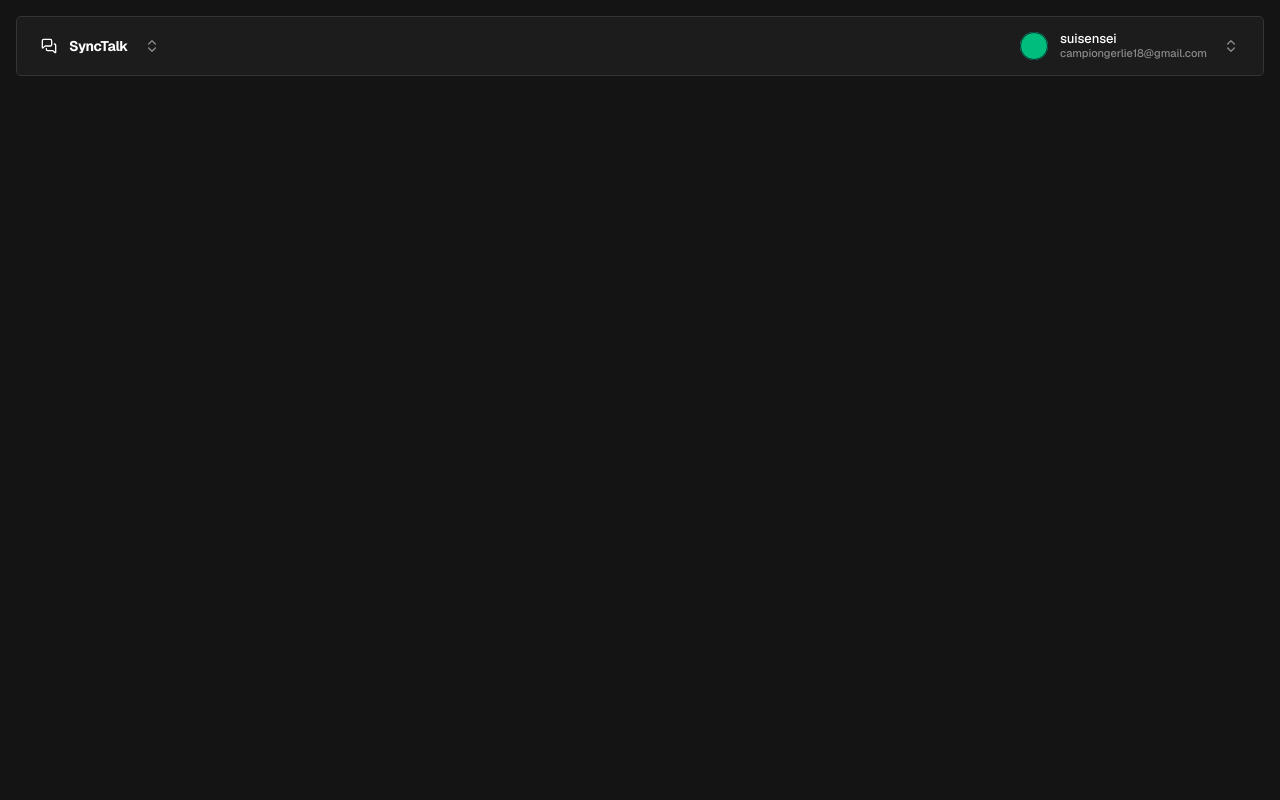
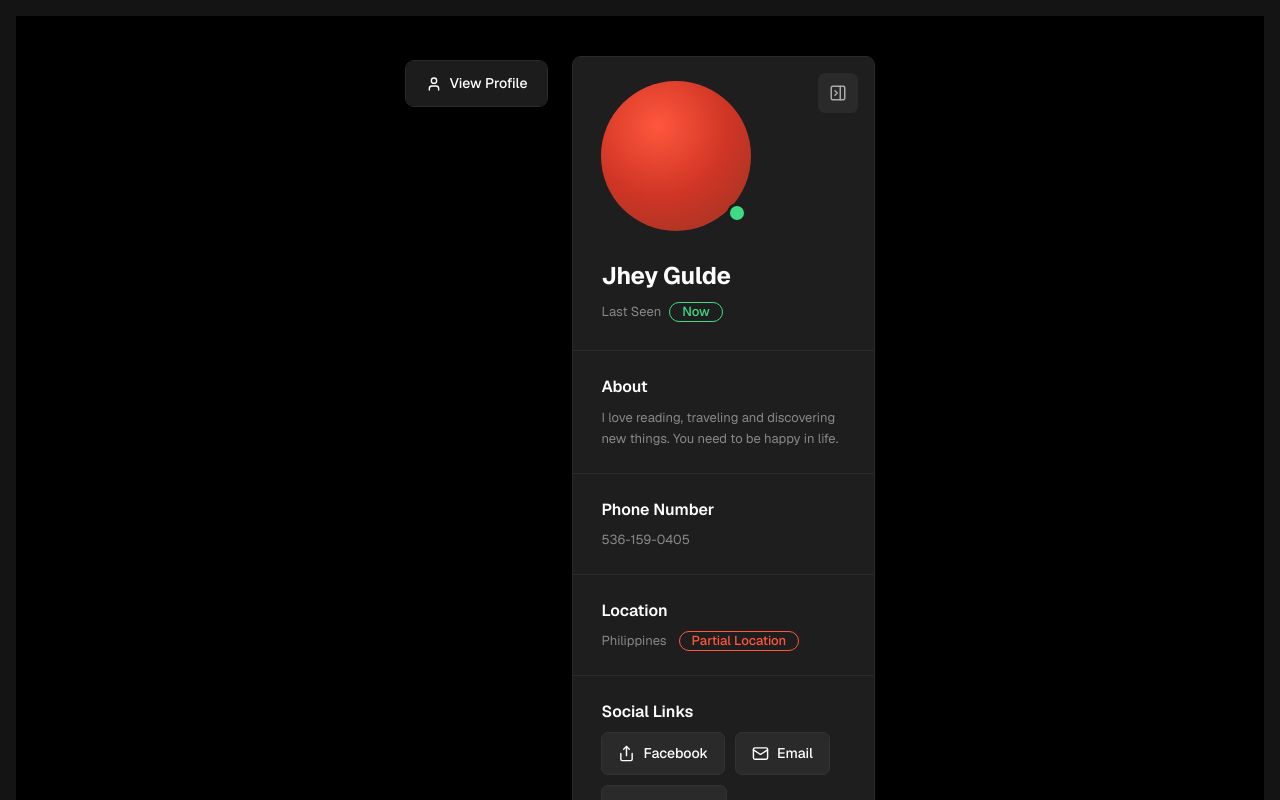
Before and after one commit to SuiSensei/Synctalk-realtime-distributed-chat, a Next.js app in the folder frontend/: page / in a window 1280 px wide. Shown: the top 800 px of the page. Built offline with nearby package versions, Linux system fonts and the light colour scheme.

Commit message:
feat: added chat options dropdown for chat bar

```diff
--- a/frontend/app/page.tsx
+++ b/frontend/app/page.tsx
@@ -1,12 +1,12 @@
 "use client";
 
-import { NavigationBar } from "@/components/navigation-bar/navigation-bar";
+import ProfileSidebar from "@/components/chat-bar/profile-sidebar";
 
 export default function Home() {
   return (
 
     <div className="min-h-screen bg-[#141414] p-4">
-      <NavigationBar />
+        <ProfileSidebar/>
     </div>
   );
 }
--- /dev/null
+++ b/frontend/components/chat-bar/profile-sidebar.tsx
@@ -0,0 +1,231 @@
+
+
+import { Badge } from "@/components/ui/badge";
+import { Button } from "@/components/ui/button";
+import { Separator } from "@/components/ui/separator";
+import {
+  Share,
+  Camera,
+  Mail,
+  PanelRightClose,
+  Trash2,
+  UserRoundX,
+  User,
+} from "lucide-react";
+
+// ─── Sub-components ───────────────────────────────────────────────────────────
+
+function Avatar() {
+  return (
+    <div className="relative inline-block mt-6 ml-7">
+      {/* Circle with mixed radial gradient #FF573D → #993424 */}
+      <div
+        className="w-[150px] h-[150px] rounded-full"
+        style={{
+          background:
+            "radial-gradient(circle at 38% 30%, #FF573D 0%, #d03525 50%, #993424 100%)",
+        }}
+      />
+      {/* Online dot */}
+      <span
+        className="absolute bottom-2 right-1 w-5 h-5 rounded-full bg-[#3ddc84] border-[3px] border-[#1e1e1e]"
+      />
+    </div>
+  );
+}
+
+function CollapseButton() {
+  return (
+    <button
+      className="absolute top-4 right-4 w-10 h-10 flex items-center justify-center rounded-xl bg-[#2a2a2a] text-[#aaaaaa] hover:bg-[#333333] transition-colors"
+      aria-label="Collapse sidebar"
+    >
+      <PanelRightClose size={18} />
+    </button>
+  );
+}
+
+function ProfileHeader() {
+  return (
+    <div className="relative pb-7 bg-[#1e1e1e]">
+      <CollapseButton />
+      <Avatar />
+      {/* Name */}
+      <h1
+        className="mt-5 mx-7 font-geist font-bold text-white"
+        style={{ fontSize: "24px", letterSpacing: "-0.3px" }}
+      >
+        Jhey Gulde
+      </h1>
+      {/* Last Seen */}
+      <div className="flex items-center gap-2 mx-7 mt-2">
+        <span
+          className="font-geist text-[#888888]"
+          style={{ fontSize: "13px" }}
+        >
+          Last Seen
+        </span>
+        <Badge
+          variant="outline"
+          className="font-geist rounded-full border-[#3ddc84] text-[#3ddc84] bg-transparent px-3 py-0"
+          style={{ fontSize: "13px" }}
+        >
+          Now
+        </Badge>
+      </div>
+    </div>
+  );
+}
+
+function InfoSection({
+  title,
+  children,
+}: {
+  title: string;
+  children: React.ReactNode;
+}) {
+  return (
+    <div className="px-7 py-6 bg-[#1e1e1e]">
+      <p
+        className="font-geist font-semibold text-white mb-2"
+        style={{ fontSize: "16px" }}
+      >
+        {title}
+      </p>
+      {children}
+    </div>
+  );
+}
+
+function SocialButton({
+  icon,
+  label,
+}: {
+  icon: React.ReactNode;
+  label: string;
+}) {
+  return (
+    <button className="flex items-center gap-2 px-4 py-[10px] rounded-xl bg-[#2a2a2a] border border-[#333333] text-white font-geist font-medium text-[14px] hover:bg-[#333333] transition-colors">
+      {icon}
+      {label}
+    </button>
+  );
+}
+
+// ─── Main Component ───────────────────────────────────────────────────────────
+
+export default function ProfileSidebar() {
+  return (
+    // Outer page: pure black bg, flex row
+    <div
+      className="min-h-screen bg-black flex items-start justify-center gap-6 p-10 font-geist"
+      style={{ fontFamily: "var(--font-geist-sans, 'Geist', sans-serif)" }}
+    >
+      {/* View Profile button — floats left of card */}
+      <Button
+        variant="secondary"
+        className="mt-1 flex items-center gap-2 rounded-2xl bg-[#1c1c1c] hover:bg-[#2a2a2a] text-white font-geist font-medium text-[14px] border border-[#2a2a2a] px-5 py-3 h-auto"
+      >
+        <User size={17} />
+        View Profile
+      </Button>
+
+      {/* Profile card */}
+      <div className="w-[303px] bg-[#1e1e1e] rounded-2xl border border-[#2a2a2a] overflow-hidden flex flex-col">
+
+        {/* Header */}
+        <ProfileHeader />
+
+        <Separator className="bg-[#2a2a2a]" />
+
+        {/* About */}
+        <InfoSection title="About">
+          <p
+            className="font-geist text-[#888888] leading-relaxed"
+            style={{ fontSize: "13px" }}
+          >
+            I love reading, traveling and discovering new things. You need to be
+            happy in life.
+          </p>
+        </InfoSection>
+
+        <Separator className="bg-[#2a2a2a]" />
+
+        {/* Phone Number */}
+        <InfoSection title="Phone Number">
+          <p
+            className="font-geist text-[#888888] mt-1"
+            style={{ fontSize: "13px" }}
+          >
+            536-159-0405
+          </p>
+        </InfoSection>
+
+        <Separator className="bg-[#2a2a2a]" />
+
+        {/* Location */}
+        <InfoSection title="Location">
+          <div className="flex items-center gap-3 mt-1">
+            <span
+              className="font-geist text-[#888888]"
+              style={{ fontSize: "13px" }}
+            >
+              Philippines
+            </span>
+            <Badge
+              variant="outline"
+              className="font-geist rounded-full border-[#FF573D] text-[#FF573D] bg-transparent px-3 py-0"
+              style={{ fontSize: "13px" }}
+            >
+              Partial Location
+            </Badge>
+          </div>
+        </InfoSection>
+
+        <Separator className="bg-[#2a2a2a]" />
+
+        {/* Social Links */}
+        <InfoSection title="Social Links">
+          <div className="flex flex-wrap gap-[10px] mt-2">
+            <SocialButton
+              icon={<Share size={17} />}
+              label="Facebook"
+            />
+            <SocialButton
+              icon={<Mail size={17} />}
+              label="Email"
+            />
+            <SocialButton
+              icon={<Camera size={17} />}
+              label="Instagram"
+            />
+          </div>
+        </InfoSection>
+
+        {/* Spacer */}
+        <div className="flex-1 min-h-[90px] bg-[#1e1e1e]" />
+
+        {/* Action Buttons */}
+        <div className="px-5 pb-6 flex flex-col gap-3 bg-[#1e1e1e]">
+          <Button
+            variant="outline"
+            className="w-full font-geist font-medium rounded-2xl border-[#7a2018] bg-transparent text-[#FF573D] hover:bg-[#FF573D]/5 hover:text-[#FF573D] py-4 h-auto gap-2"
+            style={{ fontSize: "13px" }}
+          >
+            <UserRoundX size={16} />
+            Unfriend
+          </Button>
+          <Button
+            variant="outline"
+            className="w-full font-geist font-medium rounded-2xl border-[#7a2018] bg-transparent text-[#FF573D] hover:bg-[#FF573D]/5 hover:text-[#FF573D] py-4 h-auto gap-2"
+            style={{ fontSize: "13px" }}
+          >
+            <Trash2 size={16} />
+            Delete Chat
+          </Button>
+        </div>
+
+      </div>
+    </div>
+  );
+}
--- /dev/null
+++ b/frontend/components/ui/badge.tsx
@@ -0,0 +1,49 @@
+import * as React from "react"
+import { cva, type VariantProps } from "class-variance-authority"
+import { Slot } from "radix-ui"
+
+import { cn } from "@/lib/utils"
+
+const badgeVariants = cva(
+  "group/badge inline-flex h-5 w-fit shrink-0 items-center justify-center gap-1 overflow-hidden rounded-4xl border border-transparent px-2 py-0.5 text-xs font-medium whitespace-nowrap transition-all focus-visible:border-ring focus-visible:ring-[3px] focus-visible:ring-ring/50 has-data-[icon=inline-end]:pr-1.5 has-data-[icon=inline-start]:pl-1.5 aria-invalid:border-destructive aria-invalid:ring-destructive/20 dark:aria-invalid:ring-destructive/40 [&>svg]:pointer-events-none [&>svg]:size-3!",
+  {
+    variants: {
+      variant: {
+        default: "bg-primary text-primary-foreground [a]:hover:bg-primary/80",
+        secondary:
+          "bg-secondary text-secondary-foreground [a]:hover:bg-secondary/80",
+        destructive:
+          "bg-destructive/10 text-destructive focus-visible:ring-destructive/20 dark:bg-destructive/20 dark:focus-visible:ring-destructive/40 [a]:hover:bg-destructive/20",
+        outline:
+          "border-border text-foreground [a]:hover:bg-muted [a]:hover:text-muted-foreground",
+        ghost:
+          "hover:bg-muted hover:text-muted-foreground dark:hover:bg-muted/50",
+        link: "text-primary underline-offset-4 hover:underline",
+      },
+    },
+    defaultVariants: {
+      variant: "default",
+    },
+  }
+)
+
+function Badge({
+  className,
+  variant = "default",
+  asChild = false,
+  ...props
+}: React.ComponentProps<"span"> &
+  VariantProps<typeof badgeVariants> & { asChild?: boolean }) {
+  const Comp = asChild ? Slot.Root : "span"
+
+  return (
+    <Comp
+      data-slot="badge"
+      data-variant={variant}
+      className={cn(badgeVariants({ variant }), className)}
+      {...props}
+    />
+  )
+}
+
+export { Badge, badgeVariants }
```
Also changed, not shown: 1 other file (tests, documents, lock files or other folders).
